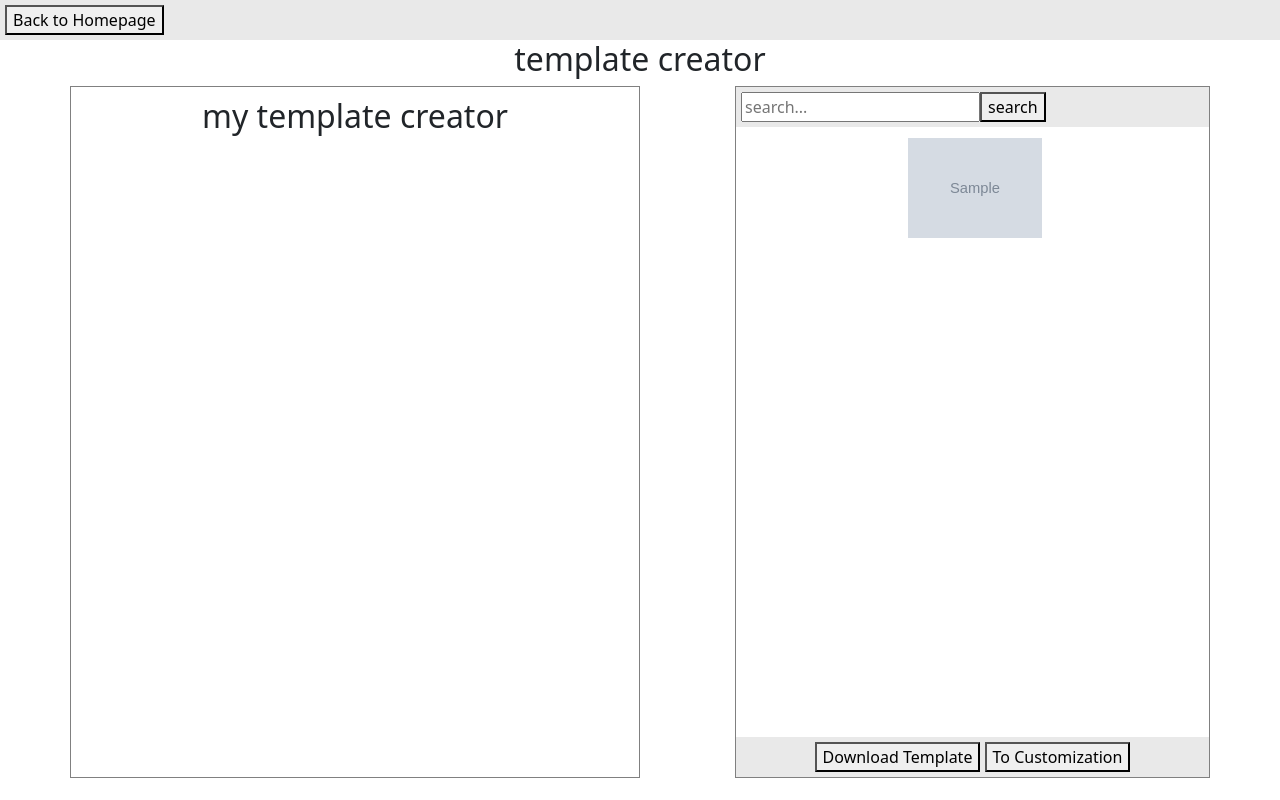
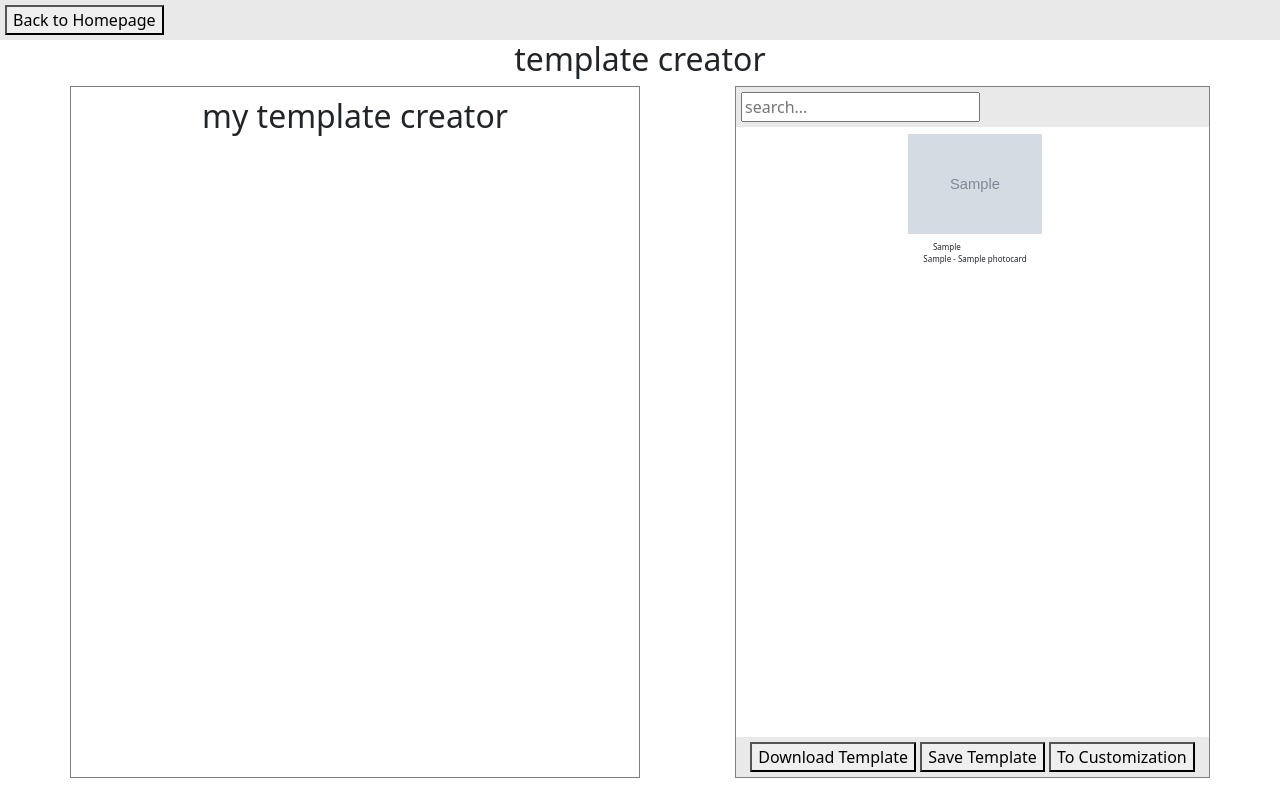
Before and after one commit to malizas/capstone-project, a Flask app: page /template_creator in a window 1280 px wide. Run offline with Flask 2, Linux system fonts and the light colour scheme; tables that the repository leaves empty hold one stand-in row (values such as "Sample post"); grey boxes marked "Sample" are stand-in pictures; some libraries are stand-ins or nearby versions; some web fonts are replaced.

Commit message:
work on save feature

```diff
--- a/crud.py
+++ b/crud.py
@@ -80,8 +80,14 @@ def create_pc_picked(template_id, photocard_id):
     db.session.commit()
 
 def template_by_pc_pick(template_id):
-    """Return the template with each photocards"""
-    return PC_Picked.query.filter(PC_Picked.template_id == template_id).all()
+    """Returns a list using the template_id to get photocard_id on it"""
+    temp_pc = PC_Picked.query.filter(PC_Picked.template_id == template_id).all()
+
+    pcs_in_temp = []
+    for pc in temp_pc:
+        pcs_in_temp.append(pc_by_id(pc.photocard_id))
+
+    return pcs_in_temp
 
 
 if __name__ == "__main__":
--- a/server.py
+++ b/server.py
@@ -75,18 +75,16 @@ def template_creator():
     photocards = crud.all_photocards()
     return render_template('template-creator.html', photocards=photocards)
 
-@app.route('/search', methods=["GET", "POST"])
-def search():
-    search_input = request.form.get('search')
-    input = search_input.lower()
-    groups = crud.pc_by_name(input)
+@app.route('/template_creator/<template_id>')
+def user_template(template_id):
+    pc_temps = crud.template_by_pc_pick(template_id)
+    photocards = crud.all_photocards()
+    return render_template('template-creator.html', photocards=photocards, pc_temps=pc_temps)
 
-    # what i want to do: get the search input from the search form
-    # whatever they put in, let's say "bts" then just the bts photocards will show
-    # if they put in a name, like "Jimin" then all the jimin photocards will show
+@app.route('/save_template', methods=["POST"])
+def save_template():
 
-
-    return redirect('/template_creator', photocards=groups)
+    return redirect('/template-creator')
 
 if __name__ == '__main__':
     connect_to_db(app)
--- a/static/css/style.css
+++ b/static/css/style.css
@@ -62,10 +62,10 @@ input[type="checkbox"][id^="cb"] {
 
 label {
     border: 1px solid #fff;
-    padding: 5px;
+    padding: 3px;
     display: block;
     position: relative;
-    margin: 5px;
+    margin: 3px;
     cursor: pointer;
     -webkit-touch-callout: none;
     -webkit-user-select: none;
--- a/static/js/templateCreator.js
+++ b/static/js/templateCreator.js
@@ -21,6 +21,14 @@ $('input[type="checkbox"]').on('click', function() {
     };
 })
 
+//search function
+$('#search').keyup(function(){
+    const input = $(this).val().toLowerCase();
+    $('#all_photocards li').filter(function(){
+        $(this).toggle($(this).text().toLowerCase().indexOf(input) > -1);
+    })
+})
+
 // when clicked, will bring to_customize
 $('#to_customize').on('click', function() {
     $('#photocards').hide();
--- a/templates/template-creator.html
+++ b/templates/template-creator.html
@@ -29,7 +29,13 @@
   <div class="row">
       <div class="col-6" id="creator" style="border:1px solid gray; background-color: white;">
           <h2 id="title" style="padding:10px"> my template creator</h2>
-          <div id="picked"></div>
+
+          <div id="picked">
+            {% for pc in pc_temps %}
+            <img src="{{pc.pc_img}}" style="height:140px;width:auto;" />
+            {% endfor %}
+          </div>
+
       </div>
 
       <div class="col-1" id="divider"></div>
@@ -37,18 +43,17 @@
       <div class="col-5" id="pick_pcs" style="border:1px solid gray;padding-right:0px;padding-left:0px;overflow:auto;">
         <section id="photocards">
           <div class="navbar">
-            <form method="POST">
-              <input type="text" placeholder="search...">
-              <button type="submit" id="search"> search </button>
-            </form>
+              <input type="text" id="search" placeholder="search...">
           </div>
 
           <div id="all_photocards">
             <ul>
                 {% for card in photocards %}
-                <li>
+                <li style="vertical-align:top;">
                   <input type="checkbox" id="cb{{ card.photocard_id }}" value="{{card.pc_img}}" />
-                  <label for="cb{{ card.photocard_id }}"> <img src="{{card.pc_img}}" /> </label>
+                  <label for="cb{{ card.photocard_id }}"> <img src="{{card.pc_img}}" /></label>
+                  <div style="font-size: 8px; width:91px"> {{ card.pc_album }}</div>
+                  <div style="font-size: 8px;"> {{ card.pc_version }} - {{ card.pc_name }} </div>
                 </li>
                 {% endfor %}
               </ul>
@@ -108,10 +113,21 @@
               <span id="pc_value"></span>
             </li>
           </ul>
+
+          <ul>
+            <li>
+              <label> Add your own Photocard:</label>
+              <form action="/post-photocards" method="post" enctype="multipart/form-data">
+                <input type="file" name="user_pc">
+                <input type="submit">
+              </form>
+            </li>
+          </ul>
         </section>
 
         <div id="buttons">
           <button id="save">Download Template</button>
+          <button id="file">Save Template</button>
           <button id="to_customize">To Customization</button>
           <button id="back" style="display: none;">Back</button>
         </div>
```
Also changed, not shown: templates/files.html (+14 -5 lines), 1 other file.
